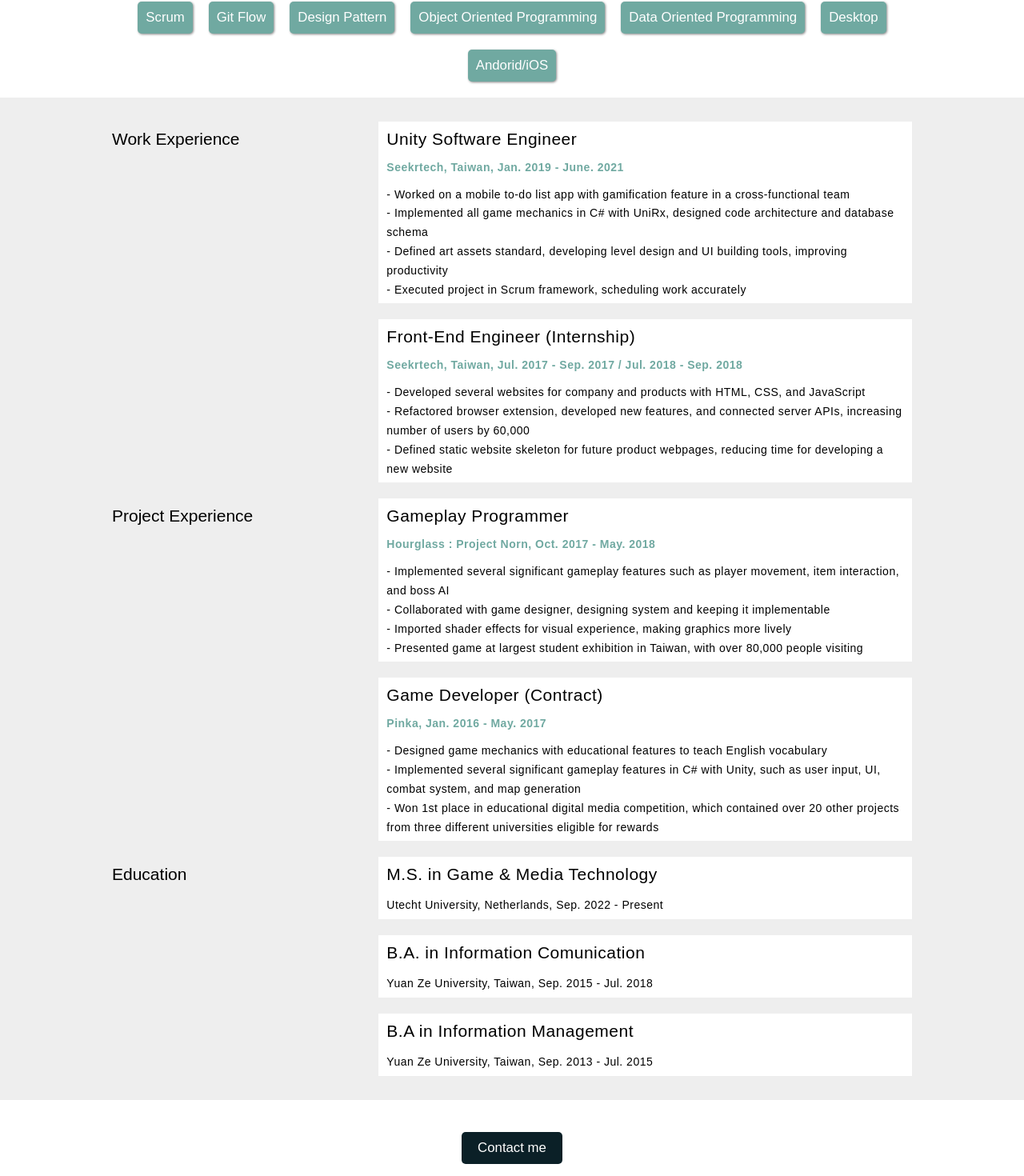
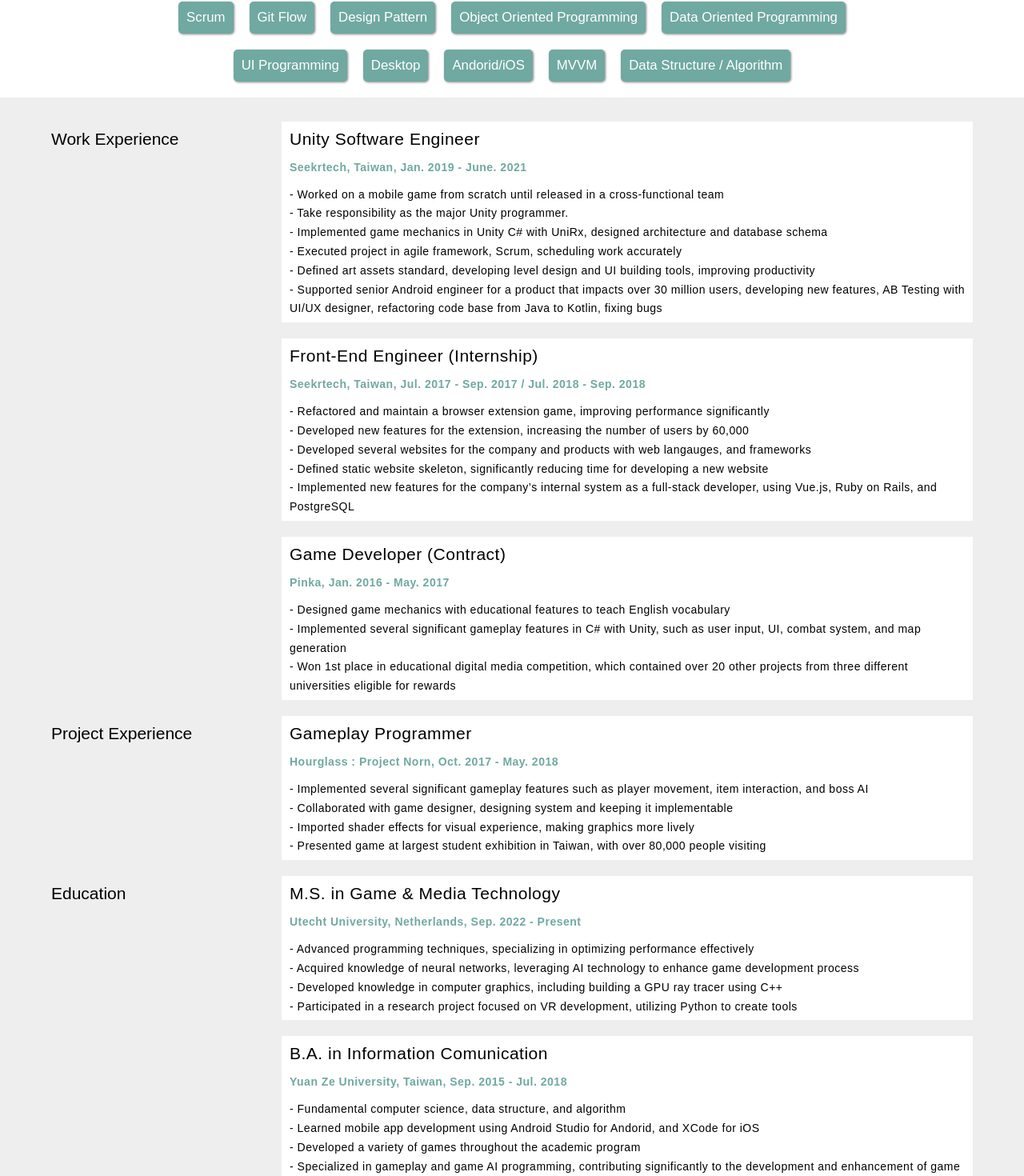
Before and after one commit to willake/hui-en.me-next, a Next.js app: page /about in a window 1280 px wide. Shown: the part 806-2276 px from the top of the page at 80% size. Built offline with nearby package versions, Linux system fonts and the light colour scheme.

Commit message:
update: update information, providing details on my education

```diff
--- a/components/About/EducationCategory.tsx
+++ b/components/About/EducationCategory.tsx
@@ -14,7 +14,7 @@ const EducationCategory: React.FC<Props> = ({ title, educations }) => {
       css={{
         width: '90%',
         '@lg': {
-          maxWidth: '1000px',
+          maxWidth: '1200px',
           flexDirection: 'row',
           alignItems: 'flex-start',
         },
@@ -27,20 +27,21 @@ const EducationCategory: React.FC<Props> = ({ title, educations }) => {
           margin: '20px 0px',
           fontWeight: 400,
           '@lg': {
-            flex: 1,
+            flex: 2,
             textAlign: 'left',
           },
         }}
       >
         {title}
       </H2>
-      <VFlexCenter css={{ width: '100%', '@lg': { flex: 2 } }}>
+      <VFlexCenter css={{ width: '100%', '@lg': { flex: 6 } }}>
         {educations.map((education) => (
           <EducationItem
             key={education.degree}
             degree={education.degree}
             school={education.school}
             period={education.period}
+            details={education.details}
           />
         ))}
       </VFlexCenter>
--- a/components/About/EducationItem.tsx
+++ b/components/About/EducationItem.tsx
@@ -6,9 +6,10 @@ type Props = {
   degree: string;
   school: string;
   period: string;
+  details: string[];
 };
 
-const EducationItem: React.FC<Props> = ({ degree, school, period }) => {
+const EducationItem: React.FC<Props> = ({ degree, school, period, details }) => {
   return (
     <VFlex css={{ width: '100%', margin: '10px 20px', backgroundColor: WHITE }}>
       <Text
@@ -20,15 +21,28 @@ const EducationItem: React.FC<Props> = ({ degree, school, period }) => {
       </Text>
       <Text
         size={'m'}
-        textColor={'black'}
+        textColor={'green'}
         css={{
-          margin: '5px 5px 5px 10px',
+          margin: '5px 5px 10px 10px',
+          fontWeight: 700,
           letterSpacing: '0.5px',
-          lineHeight: 1.7,
         }}
       >
-        {`${school}, ${period}`}
+        {school}, {period}
       </Text>
+      <Box css={{ margin: '5px 5px 5px 10px' }}>
+        {details.map((detail) => (
+          <Text
+            key={detail.length}
+            size={'m'}
+            textColor={'black'}
+            css={{ letterSpacing: '0.5px', lineHeight: 1.7 }}
+          >
+            - {detail}
+            <br />
+          </Text>
+        ))}
+      </Box>
     </VFlex>
   );
 };
--- a/components/About/ExperienceCategory.tsx
+++ b/components/About/ExperienceCategory.tsx
@@ -14,7 +14,7 @@ const ExperienceCategory: React.FC<Props> = ({ title, experiences }) => {
       css={{
         width: '90%',
         '@lg': {
-          maxWidth: '1000px',
+          maxWidth: '1200px',
           flexDirection: 'row',
           alignItems: 'flex-start',
         },
@@ -27,14 +27,14 @@ const ExperienceCategory: React.FC<Props> = ({ title, experiences }) => {
           margin: '20px 0px',
           fontWeight: 400,
           '@lg': {
-            flex: 1,
+            flex: 2,
             textAlign: 'left',
           },
         }}
       >
         {title}
       </H2>
-      <VFlexCenter css={{ width: '100%', '@lg': { flex: 2 } }}>
+      <VFlexCenter css={{ width: '100%', '@lg': { flex: 6 } }}>
         {experiences.map((experience) => (
           <ExperienceItem
             key={experience.title}
--- a/components/Home/Header.tsx
+++ b/components/Home/Header.tsx
@@ -57,7 +57,7 @@ const Header: React.FC = () => {
               userSelect: 'none',
             }}
           >
-            Software Engineer
+            Programmer
           </H2>
         </OverlayTitle>
       </Content>
--- a/data/about.ts
+++ b/data/about.ts
@@ -25,30 +25,48 @@ export const aboutData: AboutAPIData = {
     `Design Pattern`,
     `Object Oriented Programming`,
     `Data Oriented Programming`,
+    'UI Programming',
     `Desktop`,
     `Andorid/iOS`,
+    'MVVM',
+    'Data Structure / Algorithm'
   ],
   workExperience: [
     {
       title: `Unity Software Engineer`,
       subtitle: `Seekrtech, Taiwan, Jan. 2019 - June. 2021`,
       details: [
-        `Worked on a mobile to-do list app with gamification feature in a cross-functional team`,
-        `Implemented all game mechanics in C# with UniRx, designed code architecture and database schema`,
+        `Worked on a mobile game from scratch until released in a cross-functional team`,
+        `Take responsibility as the major Unity programmer.`,
+        `Implemented game mechanics in Unity C# with UniRx, designed architecture and database schema`,
+        `Executed project in agile framework, Scrum, scheduling work accurately`,
         `Defined art assets standard, developing level design and UI building tools, improving productivity`,
-        `Executed project in Scrum framework, scheduling work accurately`,
+        `Supported senior Android engineer for a product that impacts over 30 million users, developing new
+features, AB Testing with UI/UX designer, refactoring code base from Java to Kotlin, fixing bugs`
       ],
     },
     {
       title: `Front-End Engineer (Internship)`,
       subtitle: `Seekrtech, Taiwan, Jul. 2017 - Sep. 2017 / Jul. 2018 - Sep. 2018`,
       details: [
-        `Developed several websites for company and products with HTML, CSS, and JavaScript`,
-        `Refactored browser extension, developed new features, and connected server APIs, increasing number of
-                users by 60,000`,
-        `Defined static website skeleton for future product webpages, reducing time for developing a new website`,
+        `Refactored and maintain a browser extension game, improving performance significantly`,
+        `Developed new features for the extension, increasing the number of users by 60,000`,
+        `Developed several websites for the company and products with web langauges, and frameworks`,
+        `Defined static website skeleton, significantly reducing time for developing a new website`,
+        ` Implemented new features for the company’s internal system as a full-stack developer, using Vue.js, Ruby
+on Rails, and PostgreSQL`,
       ],
     },
+    {
+      title: `Game Developer (Contract)`,
+      subtitle: `Pinka, Jan. 2016 - May. 2017`,
+      details: [
+        `Designed game mechanics with educational features to teach English vocabulary`,
+        `Implemented several significant gameplay features in C# with Unity, such as user input, UI, combat system, and map generation`,
+        `Won 1st place in educational digital media competition, which contained over 20 other projects from three
+                different universities eligible for rewards`,
+      ],
+    }
   ],
   projectExperience: [
     {
@@ -61,32 +79,30 @@ export const aboutData: AboutAPIData = {
         `Presented game at largest student exhibition in Taiwan, with over 80,000 people visiting`,
       ],
     },
-    {
-      title: `Game Developer (Contract)`,
-      subtitle: `Pinka, Jan. 2016 - May. 2017`,
-      details: [
-        `Designed game mechanics with educational features to teach English vocabulary`,
-        `Implemented several significant gameplay features in C# with Unity, such as user input, UI, combat system, and map generation`,
-        `Won 1st place in educational digital media competition, which contained over 20 other projects from three
-                different universities eligible for rewards`,
-      ],
-    },
   ],
   education: [
     {
       degree: `M.S. in Game & Media Technology`,
       school: `Utecht University, Netherlands`,
       period: `Sep. 2022 - Present`,
+      details: [
+        `Advanced programming techniques, specializing in optimizing performance effectively`,
+        `Acquired knowledge of neural networks, leveraging AI technology to enhance game development process`,
+        `Developed knowledge in computer graphics, including building a GPU ray tracer using C++`,
+        `Participated in a research project focused on VR development, utilizing Python to create tools`
+      ]
     },
     {
       degree: `B.A. in Information Comunication`,
       school: `Yuan Ze University, Taiwan`,
       period: `Sep. 2015 - Jul. 2018`,
-    },
-    {
-      degree: `B.A in Information Management`,
-      school: `Yuan Ze University, Taiwan`,
-      period: `Sep. 2013 - Jul. 2015`,
-    },
+      details: [
+        `Fundamental computer science, data structure, and algorithm`,
+        `Learned mobile app development using Android Studio for Andorid, and XCode for iOS`,
+        `Developed a variety of games throughout the academic program`,
+        `Specialized in gameplay and game AI programming, contributing significantly to the development and
+         enhancement of game mechanics and AI systems.`
+      ]
+    }
   ],
 };
--- a/data/home.ts
+++ b/data/home.ts
@@ -18,22 +18,22 @@ export const homeData: HomeAPIData = {
       previewImageUrl: 'images/projects/forest-browser/preview.jpg',
       tools: ['Javascript'],
     },
-  ],
-  sideProjects: [
     {
       id: 16,
       isExternal: true,
-      route: 'https://github.com/willake/hades-dark-zagreus-mod',
+      route: 'https://www.nexusmods.com/hades/mods/191',
       title: 'Dark Zagreus (Hades Mod)',
-      previewImageUrl: 'images/projects/dark-zagreus/cover.png',
-      tools: ['Lua', 'Mod', 'Deep Learning'],
-    },
+      previewImageUrl: 'images/projects/dark-zagreus/cover.jpg',
+      tools: ['Lua', 'Deep Learning', 'Research'],
+    }
+  ],
+  sideProjects: [
     {
       id: 15,
       isExternal: true,
       route: 'https://github.com/willake/wavefront-gpu-path-tracer',
       title: 'Wavefront GPU Path Tracer',
-      previewImageUrl: 'images/projects/wavefront-gpu-path-tracer/cover.jpg',
+      previewImageUrl: 'images/projects/wavefront-gpu-path-tracer/cover-2.jpg',
       tools: ['C++', 'GPU', 'Graphics'],
     },
     {
@@ -58,7 +58,7 @@ export const homeData: HomeAPIData = {
       route: `https://huienlin.itch.io/fruit-am-i`,
       title: 'Fruit Am I',
       previewImageUrl: 'images/projects/fruit-am-i/preview.jpg',
-      tools: ['Unity', 'C#', 'Game Jam'],
+      tools: ['Unity', 'Game Jam', '6000 plays'],
     },
     {
       id: 10,
--- a/pages/projects/vreactable.tsx
+++ b/pages/projects/vreactable.tsx
@@ -104,7 +104,7 @@ const VReactable: NextPage = () => {
           height={330}
         />
         <Paragraph>
-          To track the objects, we use ArUco Marker in OpenCV's library. ArUco
+          To track the objects, we use ArUco Marker in OpenCV&apos;s library. ArUco
           markers represent a category of fiducial markers designed for easy
           recognition by computer vision systems. It is widely used in the field
           of pose recognition in robotics. These markers typically consist of
```
